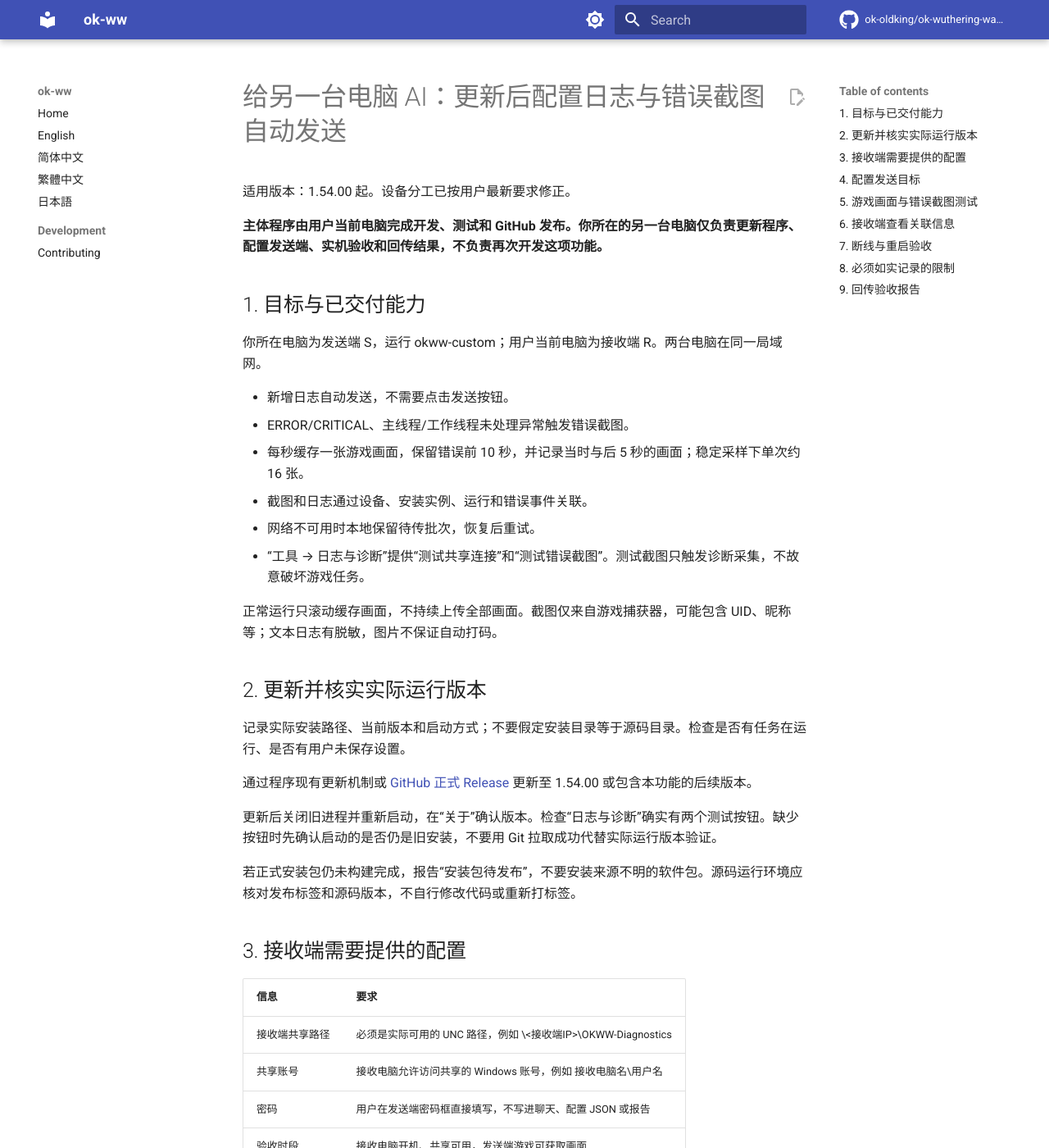
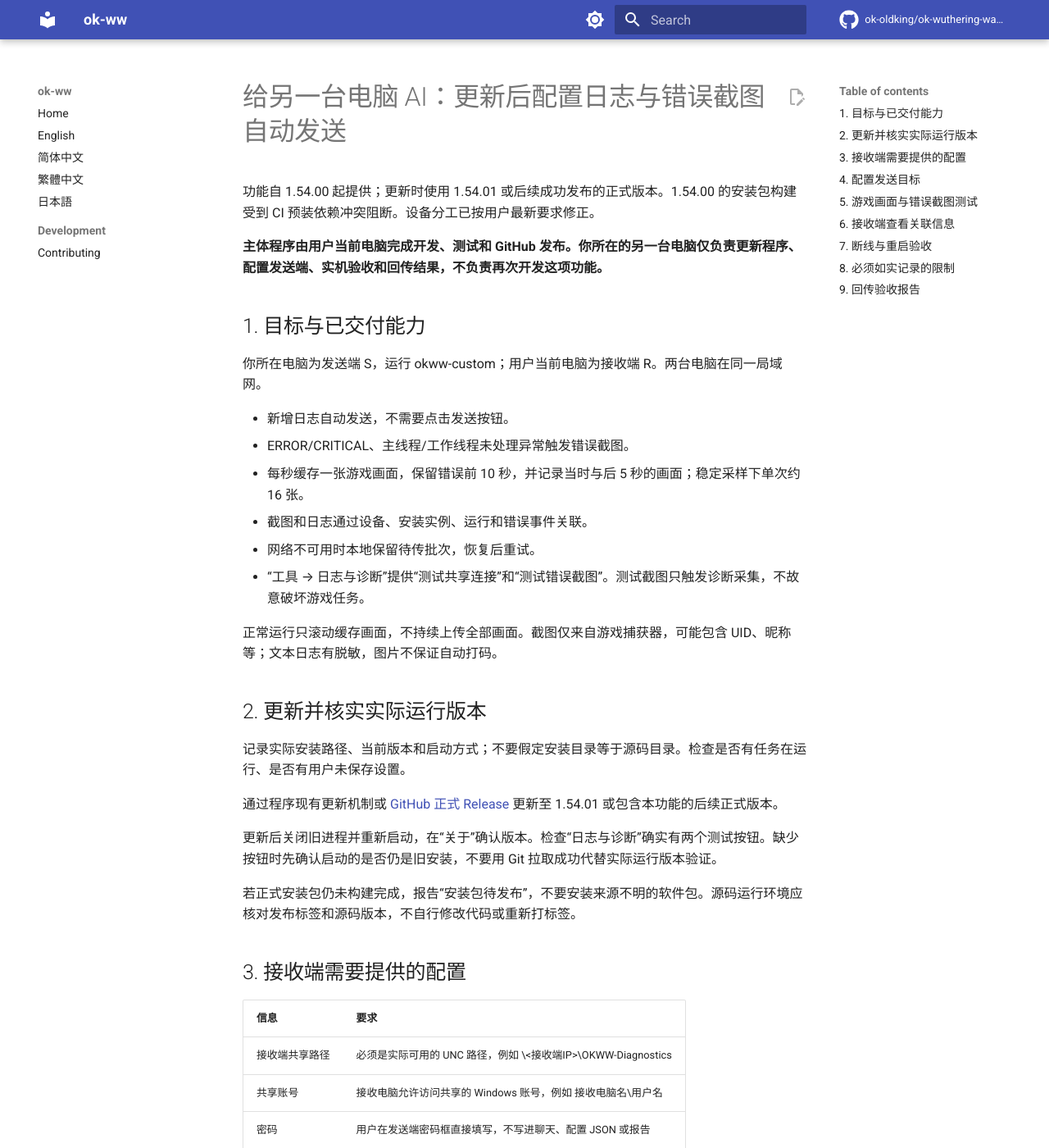
Before and after one commit to xihuojun2020-tech/okww-custom, an MkDocs documentation site: the page built from docs/superpowers/specs/2026-09-10-remote-ai-diagnostic-requirements.md, in a window 1280 px wide and 1400 px high. Shown: the whole window at 82% size. Built offline with MkDocs 1.6.1 and Material for MkDocs 9.7.7, drawn with Linux system fonts in a browser that asks for light colours; comment, search, counter and statistics services are not loaded.

```diff
--- a/config.py
+++ b/config.py
@@ -18,7 +18,7 @@ from src.task.process_feature import process_feature
 # okww 版本号（固定宽度 X.YY.ZZ）：
 #   小改动 → 第三位 +1；中等改动 → 第二位 +1 且第三位归 00；
 #   大改动 → 第一位 +1 且后两位归 00（仅用户明确提出时执行）
-version = "1.54.00"
+version = "1.54.01"
 
 
 def _find_most_recently_run_pc_exe():
--- a/docs/superpowers/specs/2026-09-10-remote-ai-diagnostic-requirements.md
+++ b/docs/superpowers/specs/2026-09-10-remote-ai-diagnostic-requirements.md
@@ -1,6 +1,6 @@
 # 给另一台电脑 AI：更新后配置日志与错误截图自动发送
 
-适用版本：1.54.00 起。设备分工已按用户最新要求修正。
+功能自 1.54.00 起提供；更新时使用 1.54.01 或后续成功发布的正式版本。1.54.00 的安装包构建受到 CI 预装依赖冲突阻断。设备分工已按用户最新要求修正。
 
 **主体程序由用户当前电脑完成开发、测试和 GitHub 发布。你所在的另一台电脑仅负责更新程序、配置发送端、实机验收和回传结果，不负责再次开发这项功能。**
 
@@ -21,7 +21,7 @@
 
 记录实际安装路径、当前版本和启动方式；不要假定安装目录等于源码目录。检查是否有任务在运行、是否有用户未保存设置。
 
-通过程序现有更新机制或 [GitHub 正式 Release](https://github.com/xihuojun2020-tech/okww-custom/releases) 更新至 1.54.00 或包含本功能的后续版本。
+通过程序现有更新机制或 [GitHub 正式 Release](https://github.com/xihuojun2020-tech/okww-custom/releases) 更新至 1.54.01 或包含本功能的后续正式版本。
 
 更新后关闭旧进程并重新启动，在“关于”确认版本。检查“日志与诊断”确实有两个测试按钮。缺少按钮时先确认启动的是否仍是旧安装，不要用 Git 拉取成功代替实际运行版本验证。
 
```
Also changed, not shown: README.md (+1 -1 lines), 更新日志.md (+6 -0 lines), 1 other file.
